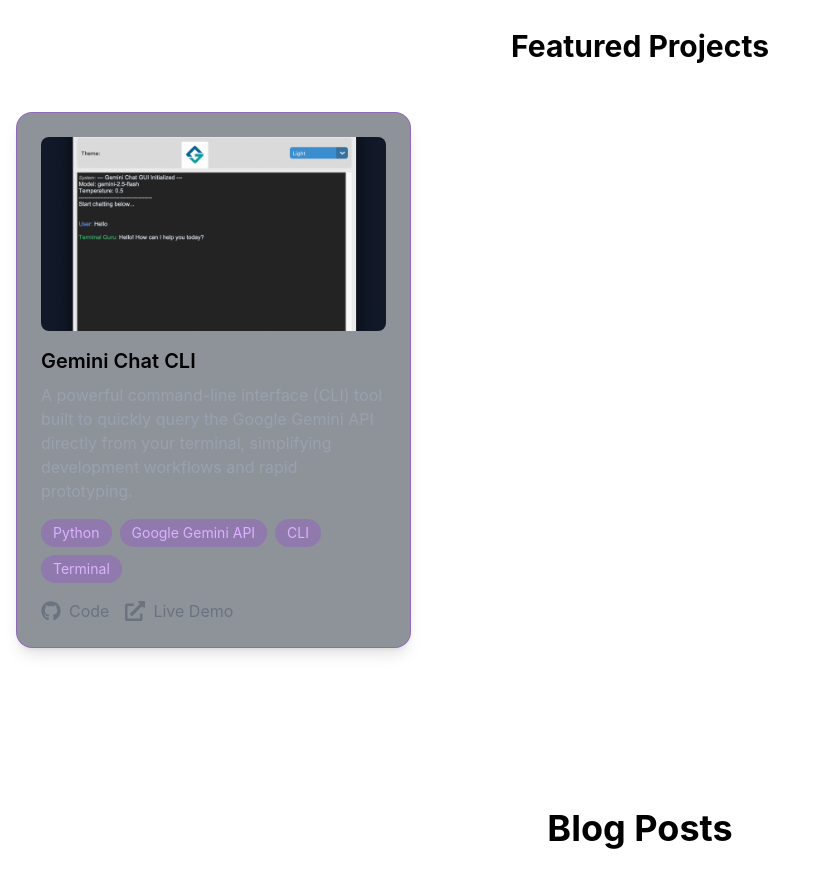
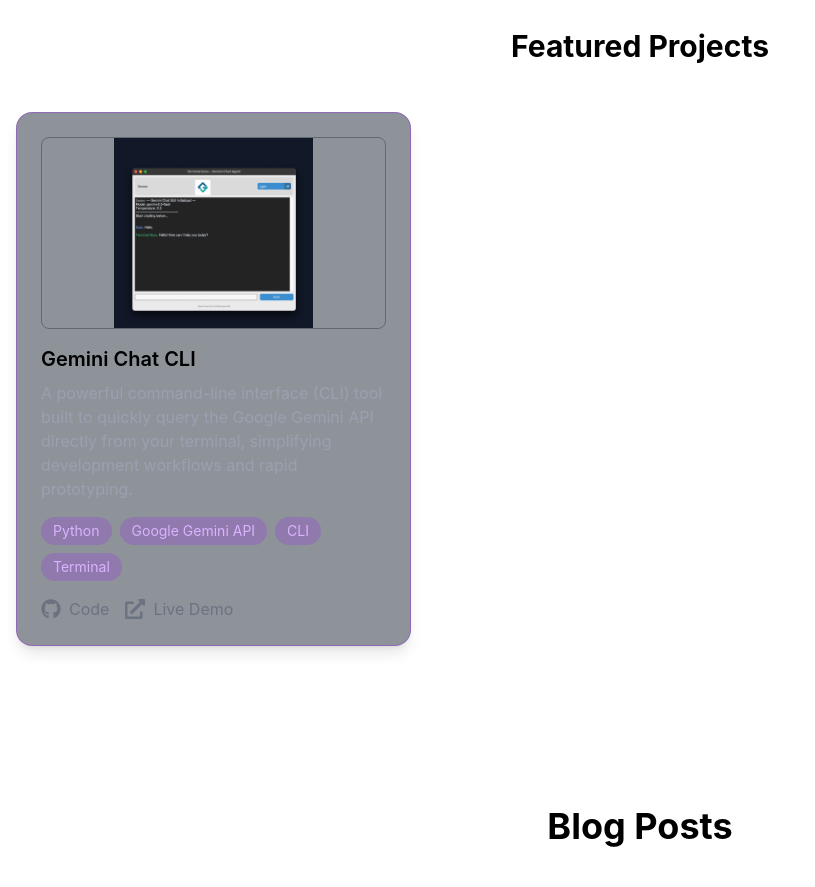
Before and after one commit to SayedAliff/Portfolio-website, a Next.js app: page / in a window 1280 px wide. Shown: the part 3480-4367 px from the top of the page, without its empty margins (0-815 px from the left). Built offline with nearby package versions, Linux system fonts and the light colour scheme.

Commit message:
(Final Code with Image Aspect Ratio Fix)

```diff
--- a/src/app/components/Projects.tsx
+++ b/src/app/components/Projects.tsx
@@ -1,4 +1,4 @@
-// src/app/components/Projects.tsx (Final Code with Glowing Border Style)
+
 
 'use client'
 import { projects } from '@/contents/projects' // Assuming this file exists and exports 'projects'
@@ -6,7 +6,7 @@ import Image from 'next/image'
 import { FaGithub, FaExternalLinkAlt } from 'react-icons/fa'
 import { motion } from 'framer-motion'
 import { fadeInUp, staggerContainer } from '@/utils/animations'
-
+// Assuming all imports are correctly available
 
 
 export default function Projects() {
@@ -35,12 +35,14 @@ export default function Projects() {
               variants={fadeInUp}
               whileHover={{ scale: 1.03 }}
             >
-              <div className="relative aspect-video mb-4 rounded-lg overflow-hidden">
+              {/* 👇 FIX: Image Aspect Ratio and Object Fit */}
+              <div className="relative h-48 p-2 mb-4 rounded-lg overflow-hidden border border-gray-700/50">
                 <Image
                   src={project.image}
                   alt={project.title}
                   fill
-                  className="object-cover"
+                  // Changed object-cover to object-contain to show the entire GUI window
+                  className="object-contain"
                   sizes="(max-width: 768px) 100vw, (max-width: 1200px) 50vw, 33vw"
                 />
               </div>
@@ -65,7 +67,7 @@ export default function Projects() {
                 animate={{ opacity: 1 }}
                 transition={{ delay: 0.3 }}
               >
-                {/* Technology Tags (using existing clean style) */}
+                {/* Technology Tags */}
                 {project.technologies.map((tech) => (
                   <motion.span
                     key={tech}
```
